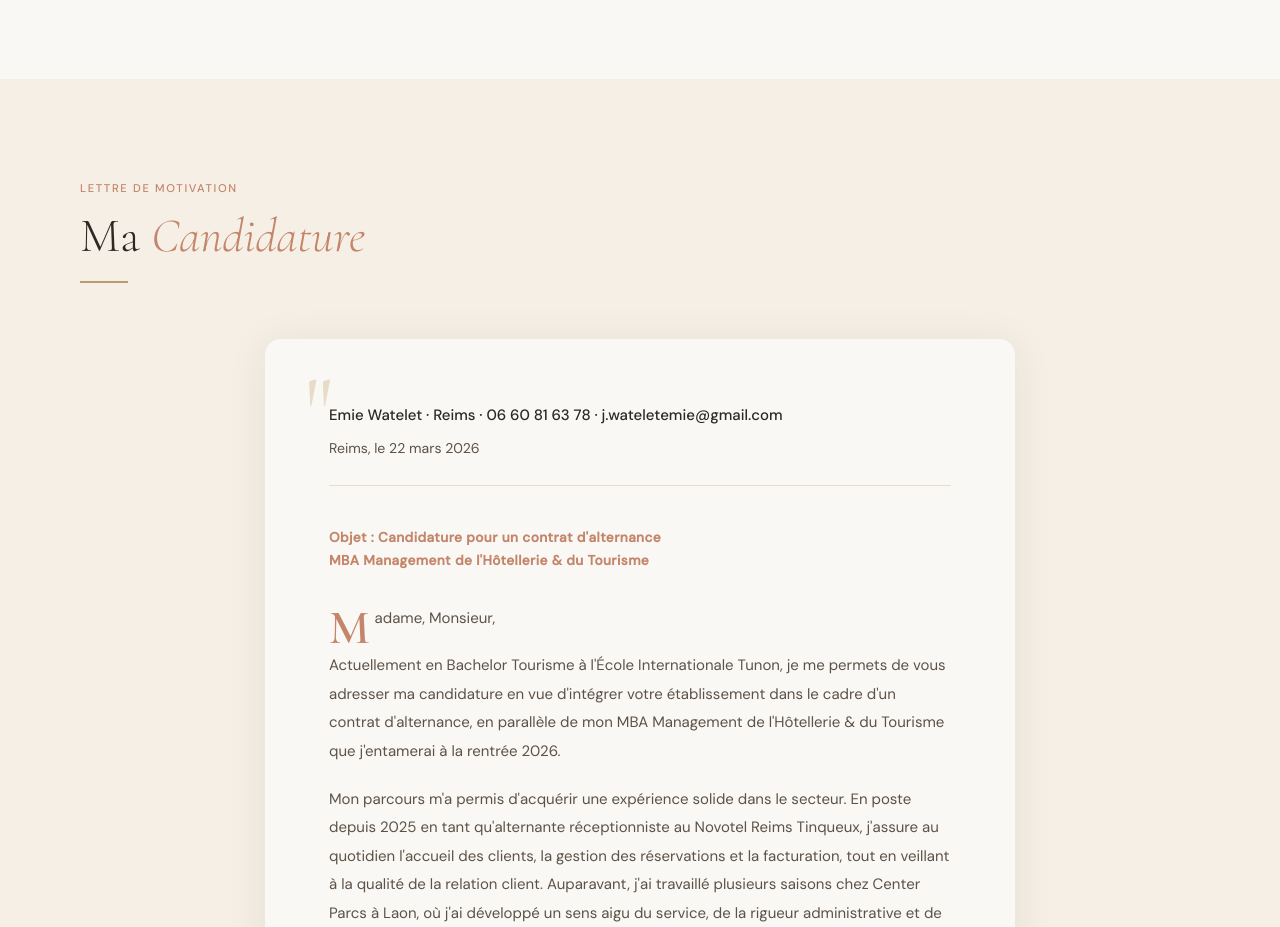
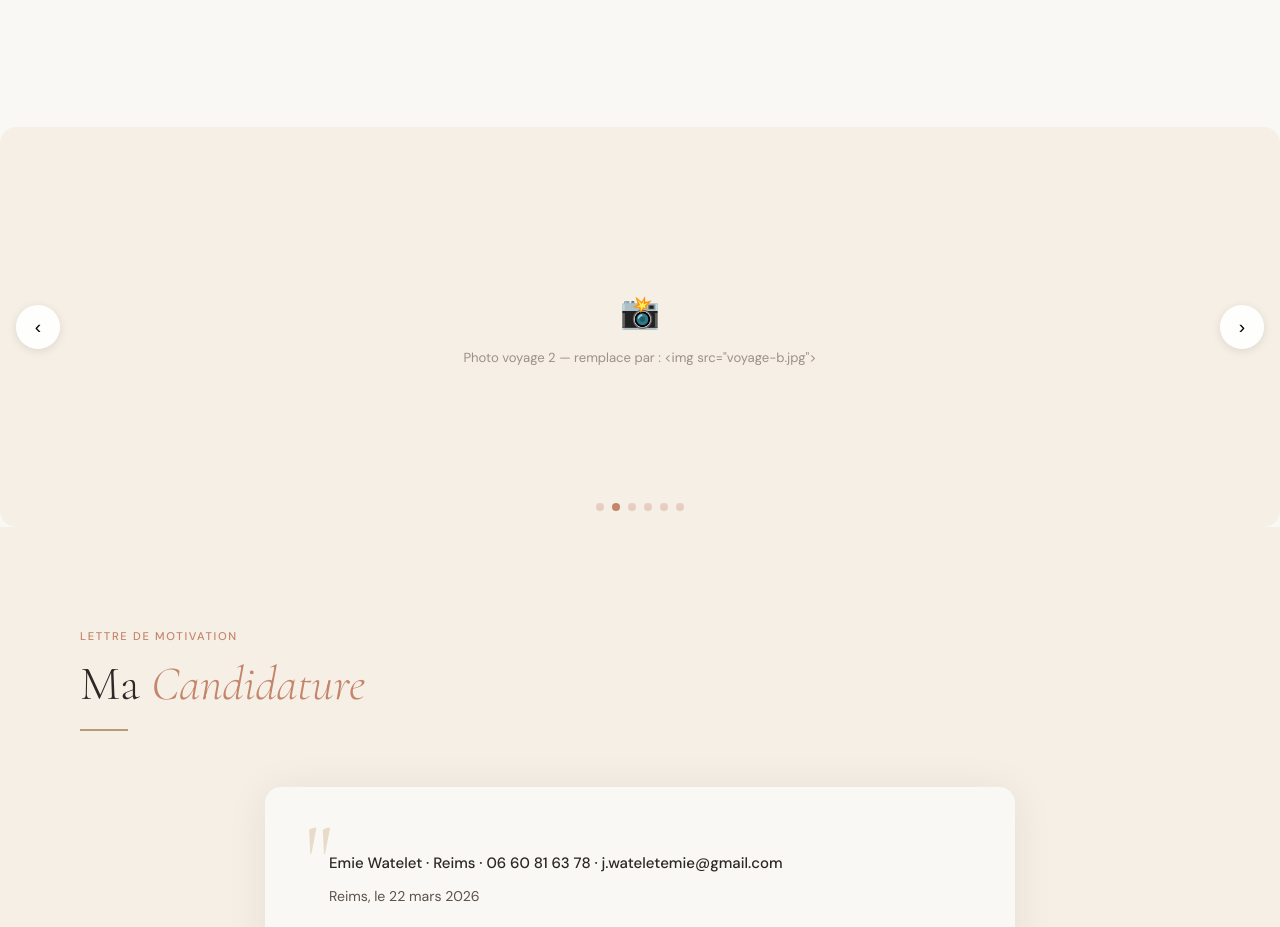
Before and after one commit to Marcymartini/emie-watelet, a plain HTML site: page index.html in a window 1280 px wide. Shown: the part 5480-6407 px from the top of the page. Drawn offline with nearby package versions, Linux system fonts and the light colour scheme.

Commit message:
Update index.html

```diff
--- a/index.html
+++ b/index.html
@@ -702,6 +702,55 @@
   </div>
 </section>
 
+<!-- CARROUSEL -->
+<div style="position:relative;margin-top:3rem;overflow:hidden;border-radius:16px;">
+  <div id="carrousel" style="display:flex;transition:transform 0.5s ease;will-change:transform;">
+    <div class="carrousel-slide" style="min-width:100%;height:400px;background:var(--sand);border-radius:16px;display:flex;align-items:center;justify-content:center;flex-direction:column;color:var(--light-text);gap:0.5rem;">
+      <span style="font-size:2rem">📸</span><p style="font-size:0.82rem">Photo voyage 1 — remplace par : &lt;img src="voyage-a.jpg"&gt;</p>
+    </div>
+    <div class="carrousel-slide" style="min-width:100%;height:400px;background:var(--sand);border-radius:16px;display:flex;align-items:center;justify-content:center;flex-direction:column;color:var(--light-text);gap:0.5rem;">
+      <span style="font-size:2rem">📸</span><p style="font-size:0.82rem">Photo voyage 2 — remplace par : &lt;img src="voyage-b.jpg"&gt;</p>
+    </div>
+    <div class="carrousel-slide" style="min-width:100%;height:400px;background:var(--sand);border-radius:16px;display:flex;align-items:center;justify-content:center;flex-direction:column;color:var(--light-text);gap:0.5rem;">
+      <span style="font-size:2rem">📸</span><p style="font-size:0.82rem">Photo voyage 3 — remplace par : &lt;img src="voyage-c.jpg"&gt;</p>
+    </div>
+    <div class="carrousel-slide" style="min-width:100%;height:400px;background:var(--sand);border-radius:16px;display:flex;align-items:center;justify-content:center;flex-direction:column;color:var(--light-text);gap:0.5rem;">
+      <span style="font-size:2rem">📸</span><p style="font-size:0.82rem">Photo voyage 4 — remplace par : &lt;img src="voyage-d.jpg"&gt;</p>
+    </div>
+    <div class="carrousel-slide" style="min-width:100%;height:400px;background:var(--sand);border-radius:16px;display:flex;align-items:center;justify-content:center;flex-direction:column;color:var(--light-text);gap:0.5rem;">
+      <span style="font-size:2rem">📸</span><p style="font-size:0.82rem">Photo voyage 5 — remplace par : &lt;img src="voyage-e.jpg"&gt;</p>
+    </div>
+    <div class="carrousel-slide" style="min-width:100%;height:400px;background:var(--sand);border-radius:16px;display:flex;align-items:center;justify-content:center;flex-direction:column;color:var(--light-text);gap:0.5rem;">
+      <span style="font-size:2rem">📸</span><p style="font-size:0.82rem">Photo voyage 6 — remplace par : &lt;img src="voyage-f.jpg"&gt;</p>
+    </div>
+  </div>
+  <!-- Boutons -->
+  <button onclick="bougerCarrousel(-1)" style="position:absolute;left:1rem;top:50%;transform:translateY(-50%);background:rgba(255,255,255,0.9);border:none;border-radius:50%;width:44px;height:44px;font-size:1.2rem;cursor:pointer;box-shadow:0 2px 10px rgba(0,0,0,0.1);">‹</button>
+  <button onclick="bougerCarrousel(1)" style="position:absolute;right:1rem;top:50%;transform:translateY(-50%);background:rgba(255,255,255,0.9);border:none;border-radius:50%;width:44px;height:44px;font-size:1.2rem;cursor:pointer;box-shadow:0 2px 10px rgba(0,0,0,0.1);">›</button>
+  <!-- Points -->
+  <div style="position:absolute;bottom:1rem;left:50%;transform:translateX(-50%);display:flex;gap:0.5rem;">
+    <span class="point-carrousel" style="width:8px;height:8px;border-radius:50%;background:var(--terracotta);opacity:1;"></span>
+    <span class="point-carrousel" style="width:8px;height:8px;border-radius:50%;background:var(--terracotta);opacity:0.3;"></span>
+    <span class="point-carrousel" style="width:8px;height:8px;border-radius:50%;background:var(--terracotta);opacity:0.3;"></span>
+    <span class="point-carrousel" style="width:8px;height:8px;border-radius:50%;background:var(--terracotta);opacity:0.3;"></span>
+    <span class="point-carrousel" style="width:8px;height:8px;border-radius:50%;background:var(--terracotta);opacity:0.3;"></span>
+    <span class="point-carrousel" style="width:8px;height:8px;border-radius:50%;background:var(--terracotta);opacity:0.3;"></span>
+  </div>
+</div>
+
+<script>
+  let indexCarrousel = 0;
+  const total = 6;
+  function bougerCarrousel(direction) {
+    indexCarrousel = (indexCarrousel + direction + total) % total;
+    document.getElementById('carrousel').style.transform = `translateX(-${indexCarrousel * 100}%)`;
+    document.querySelectorAll('.point-carrousel').forEach((p, i) => {
+      p.style.opacity = i === indexCarrousel ? '1' : '0.3';
+    });
+  }
+  setInterval(() => bougerCarrousel(1), 4000);
+</script>
+
 <!-- ── LETTRE DE MOTIVATION ── -->
 <section id="lettre" class="fade-in">
   <div class="section-header">
```
